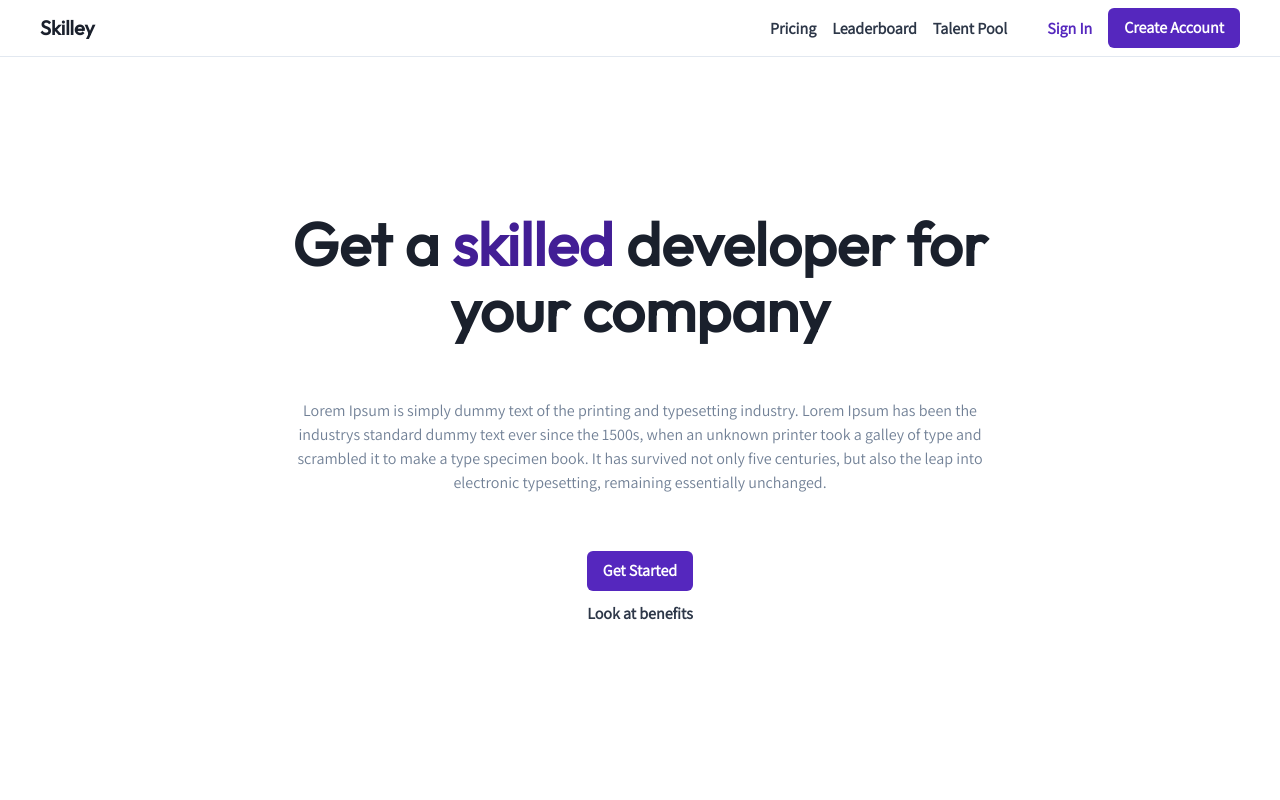
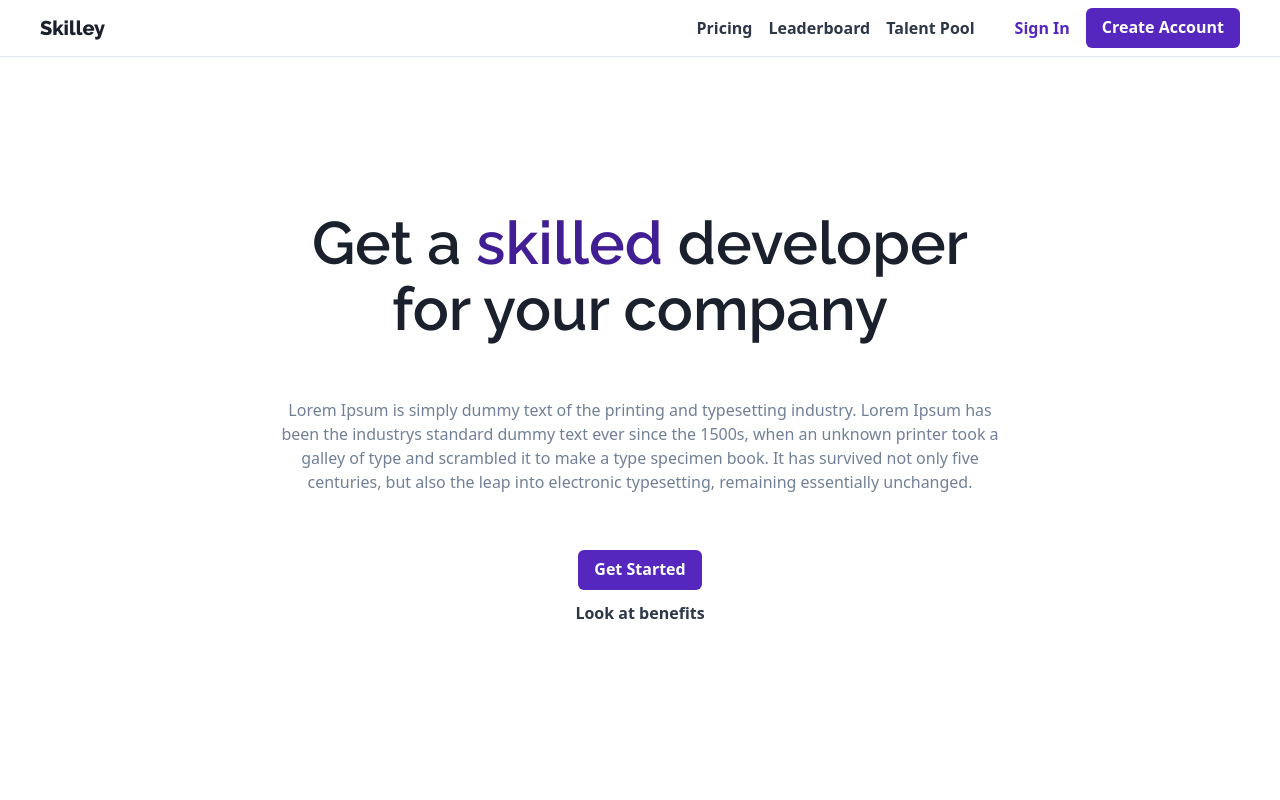
Before and after one commit to hypecoders/skilley-demo, a React (Create React App) app: page / in a window 1280 px wide. Shown: the top 800 px of the page. Built offline with nearby package versions, Linux system fonts and the light colour scheme; no server answers.

Commit message:
Hotfix fonts

```diff
--- a/package.json
+++ b/package.json
@@ -8,8 +8,8 @@
 		"@chakra-ui/react": "^1.7.2",
 		"@emotion/react": "^11",
 		"@emotion/styled": "^11",
-		"@fontsource/assistant": "^4.5.1",
-		"@fontsource/outfit": "^4.5.0",
+		"@fontsource/raleway": "^4.5.0",
+		"@fontsource/source-sans-3": "^4.5.0",
 		"firebase": "^9.5.0",
 		"formik": "^2.2.9",
 		"formik-chakra-ui": "^1.6.0",
--- a/src/components/Logo.tsx
+++ b/src/components/Logo.tsx
@@ -1,5 +1,9 @@
 import { Heading } from '@chakra-ui/layout';
 
-const Logo = () => <Heading fontSize="xl">Skilley</Heading>;
+const Logo = () => (
+	<Heading fontSize="xl" fontWeight={800}>
+		Skilley
+	</Heading>
+);
 
 export default Logo;
--- a/src/utils/theme/index.ts
+++ b/src/utils/theme/index.ts
@@ -11,8 +11,8 @@ import { Button, Checkbox, Input } from './components';
 const theme = extendTheme(
 	{
 		fonts: {
-			heading: `Outfit, ${base.fonts?.heading}`,
-			body: `Assistant, ${base.fonts?.body}`
+			heading: `Raleway, ${base.fonts?.heading}`,
+			body: `Source Sans 3, ${base.fonts?.body}`
 		},
 		colors,
 		components: {
```
Also changed, not shown: src/App.tsx (+5 -2 lines), 1 other file (tests, documents, lock files or other folders).
